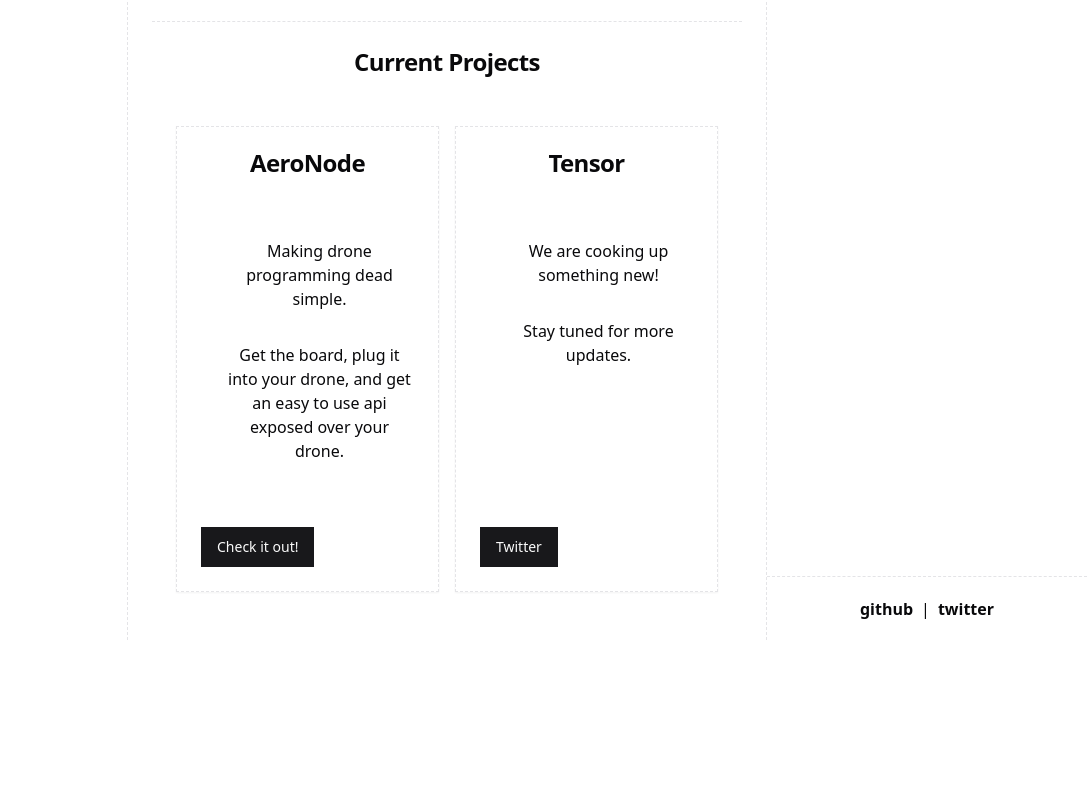
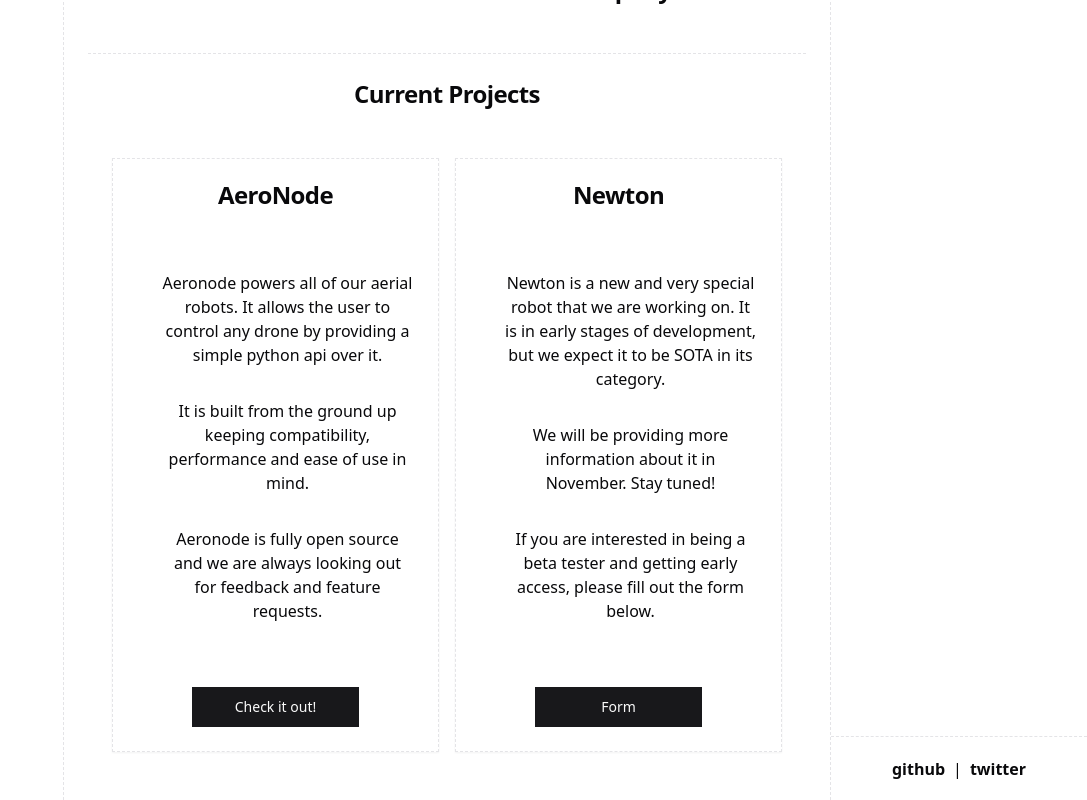
Before and after one commit to moonlitgarage/moonlitgarage.com, a React (Vite) app: page / in a window 1280 px wide. Shown: the part 342-1142 px from the top of the page, without its empty margins (193-1280 px from the left). Before the commit the page ends 982 px from the top, so only its background shows below. Built offline with nearby package versions, Linux system fonts and the light colour scheme.

Commit message:
update project texts

```diff
--- a/src/common/constants.tsx
+++ b/src/common/constants.tsx
@@ -1,3 +1,4 @@
 export const LINK_GITHUB = "https://github.com/moonlitgarage"
 export const LINK_TWITTER = "https://twitter.com/moonlitgarage"
 export const LINK_AERONODE = "https://aeronode.io"
+export const LINK_FORM_NEWTON = "https://forms.office.com/r/mptbss2pMK"
--- a/src/routes/home-page.tsx
+++ b/src/routes/home-page.tsx
@@ -1,6 +1,6 @@
 import React from 'react';
 import { useTheme } from '@/components/theme-provider';
-import { LINK_AERONODE, LINK_TWITTER } from "@/common/constants";
+import { LINK_AERONODE, LINK_FORM_NEWTON } from "@/common/constants";
 import { Button } from "@/components/ui/button";
 import { Card, CardContent, CardFooter, CardHeader, CardTitle } from "@/components/ui/card";
 import { H3, List } from "@/components/ui/typography";
@@ -17,20 +17,22 @@ const projectsMap: Map<string, Project> = new Map([
   ['AeroNode', {
     title: 'AeroNode',
     description: [
-      'Making drone programming dead simple.',
-      'Get the board, plug it into your drone, and get an easy to use api exposed over your drone.'
+      'Aeronode powers all of our aerial robots. It allows the user to control any drone by providing a simple python api over it.',
+      'It is built from the ground up keeping compatibility, performance and ease of use in mind.',
+      'Aeronode is fully open source and we are always looking out for feedback and feature requests.'
     ],
     link: LINK_AERONODE,
     buttonText: 'Check it out!'
   }],
-  ['Tensor', {
-    title: 'Tensor',
+  ['Newton', {
+    title: 'Newton',
     description: [
-      'We are cooking up something new!',
-        'Stay tuned for more updates.'
+        'Newton is a new and very special robot that we are working on. It is in early stages of development, but we expect it to be SOTA in its category.',
+        'We will be providing more information about it in November. Stay tuned!',
+        'If you are interested in being a beta tester and getting early access, please fill out the form below.'
     ],
-    link: LINK_TWITTER,
-    buttonText: 'Twitter'
+    link: LINK_FORM_NEWTON,
+    buttonText: 'Form'
   }]
 ]);
 
@@ -50,12 +52,17 @@ const ProjectCard: React.FC<ProjectCardProps> = ({ project }) => (
         ))}
       </List>
     </CardContent>
-    <CardFooter>
-      <Link to={project.link}>
-        <Button variant={"default"}>
-          {project.buttonText}
-        </Button>
-      </Link>
+    <CardFooter className='w-full'>
+        <div className='flex flex-row w-full'>
+            <div className='w-1/5' />
+            <Link to={project.link} className='w-3/5'>
+                <Button variant={"default"} className='w-full'>
+                {project.buttonText}
+                </Button>
+            </Link>
+            <div className='w-1/5' />
+        </div>
+
     </CardFooter>
   </Card>
 );
@@ -78,7 +85,7 @@ const HomePage: React.FC = () => {
         </div>
         <div className="py-12">
           <H3>
-            {"not your traditional robotics company"}<br />
+            {"Not Your Traditional Robotics Company"}<br />
           </H3>
         </div>
       </div>
--- a/src/routes/root.tsx
+++ b/src/routes/root.tsx
@@ -9,14 +9,14 @@ export default function Root() {
                 <Navbar />
                 <div className="flex-1 flex flex-col">
                     <div className="flex h-full flex-col md:flex-row">
-                        <div className="w-0 md:w-1/4">
+                        <div className="w-0 md:w-1/5">
                         </div>
-                        <div className="w-full md:w-2/4 border-dashed border-l border-r">
+                        <div className="w-full md:w-3/5 border-dashed border-l border-r">
                             <div className="p-6">
                             <Outlet />
                             </div>
                         </div>
-                        <div className="flex flex-col w-full md:w-1/4">
+                        <div className="flex flex-col w-full md:w-1/5">
                             <div className="p-4">
                                 {/* <WaitlistWidget /> */}
                             </div>
```
